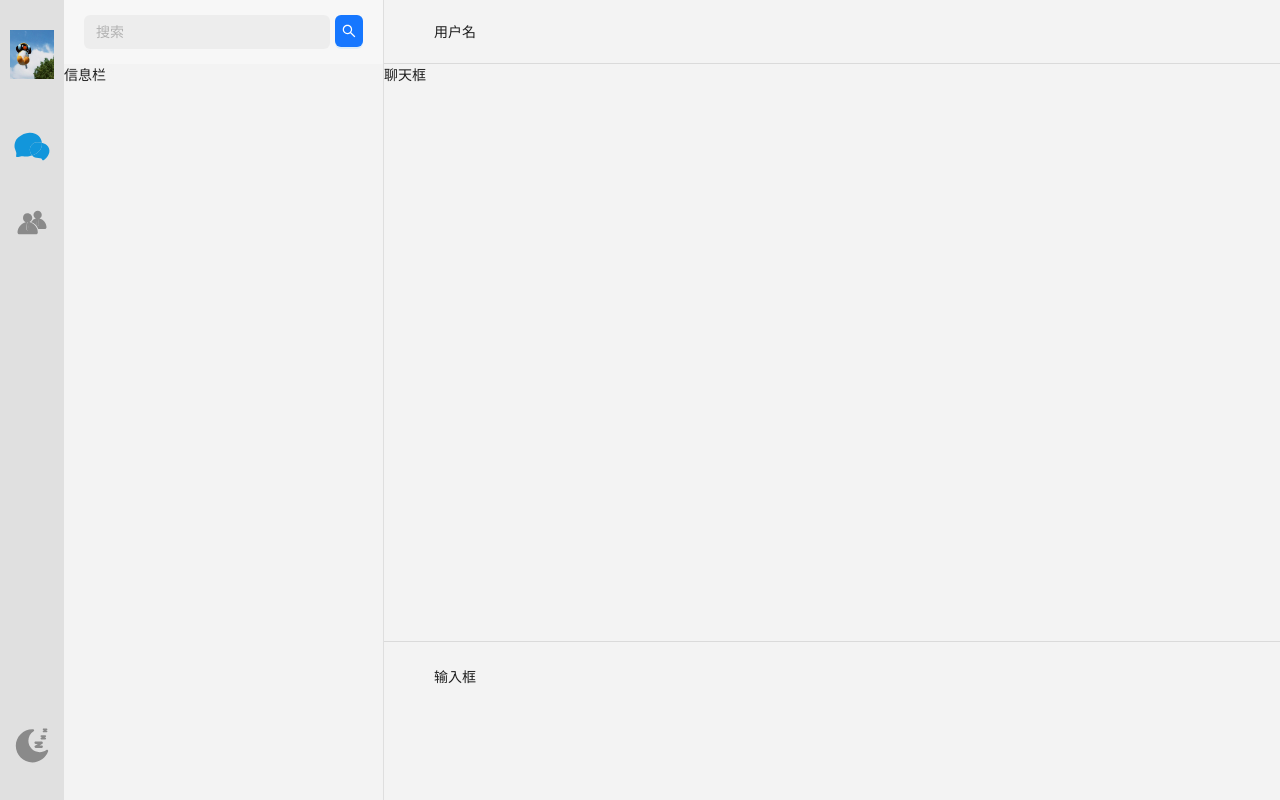
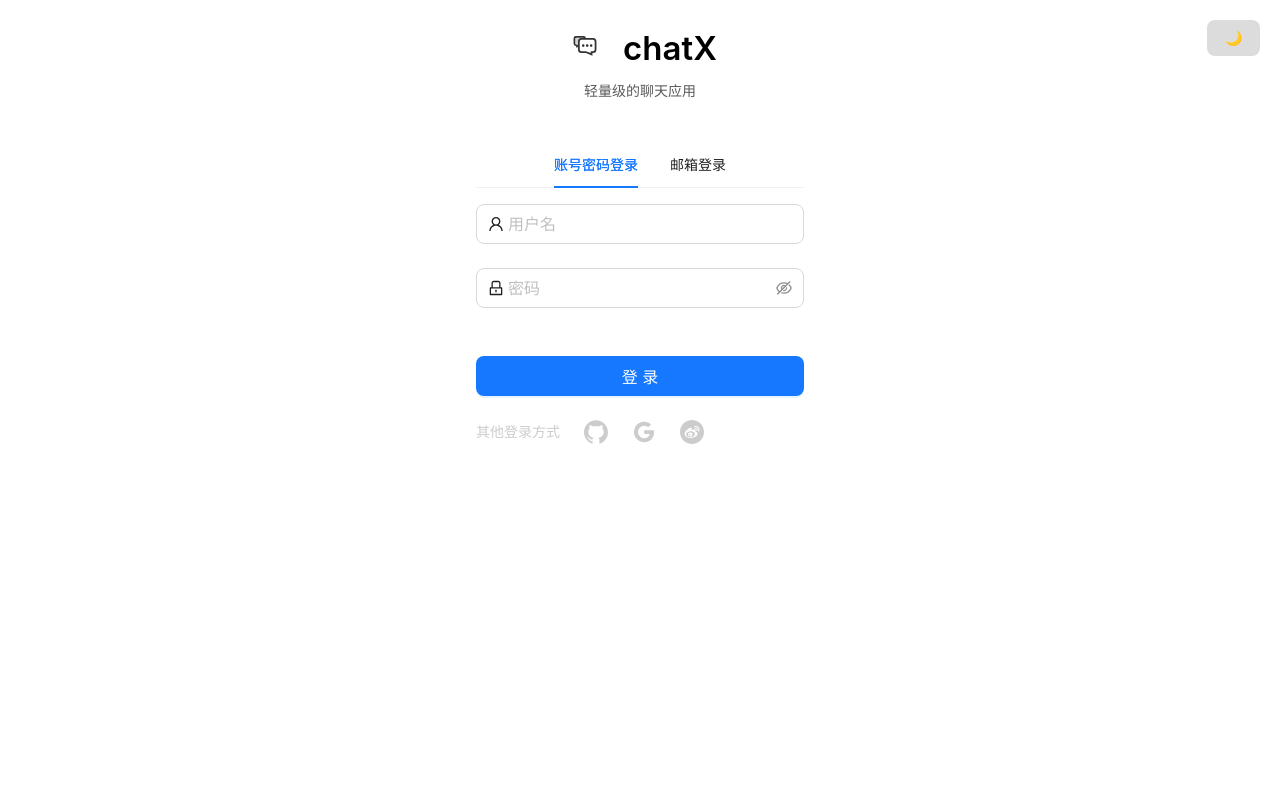
Before and after one commit to imtangx/chatX, a React (Vite) app in the folder packages/chat-fe/: page /auth/login in a window 1280 px wide. Built offline with nearby package versions, Linux system fonts and the light colour scheme.

Commit message:
feat: 使用ConfigProvider theme完善登录 & 注册页面夜间模式

```diff
--- a/packages/chat-fe/src/App.tsx
+++ b/packages/chat-fe/src/App.tsx
@@ -1,16 +1,63 @@
 import React, { useState } from 'react';
-import reactLogo from './assets/react.svg';
-import viteLogo from '/vite.svg';
+import { BrowserRouter, Routes, Route } from 'react-router-dom';
 import HomePage from './pages/HomePage';
+import LoginPage from './pages/LoginPage';
+import RegisterPage from './pages/RegisterPage';
+import { App as AntdApp, ConfigProvider, theme } from 'antd';
 import './App.css';
 
-function App() {
-  const [count, setCount] = useState(0);
+// 创建主题包装组件
+const ThemeWrapper = ({ children }: { children: React.ReactNode }) => {
+  const [isDark, setIsDark] = useState(false);
 
   return (
-    <>
-      <HomePage></HomePage>
-    </>
+    <ConfigProvider theme={{ algorithm: isDark ? theme.darkAlgorithm : theme.defaultAlgorithm }}>
+      {/* 主题切换按钮 */}
+      <button
+        onClick={() => setIsDark(!isDark)}
+        style={{
+          background: isDark ? 'rgb(50, 50, 50)' : 'rgb(220, 220, 220)',
+          position: 'fixed',
+          top: 20,
+          right: 20,
+          zIndex: 1000,
+        }}
+      >
+        {isDark ? '🌞' : '🌙'}
+      </button>
+      {children}
+    </ConfigProvider>
+  );
+};
+
+function App() {
+  return (
+    <BrowserRouter>
+      <AntdApp>
+        <Routes>
+          {/* 需要全局黑暗模式的页面 */}
+          <Route
+            path='/auth/login'
+            element={
+              <ThemeWrapper>
+                <LoginPage />
+              </ThemeWrapper>
+            }
+          />
+          <Route
+            path='/auth/register'
+            element={
+              <ThemeWrapper>
+                <RegisterPage />
+              </ThemeWrapper>
+            }
+          />
+
+          {/* 自定义黑暗模式的页面 */}
+          <Route path='/' element={<HomePage />} />
+        </Routes>
+      </AntdApp>
+    </BrowserRouter>
   );
 }
 
--- a/packages/chat-fe/src/pages/LoginPage.tsx
+++ b/packages/chat-fe/src/pages/LoginPage.tsx
@@ -14,7 +14,7 @@
   ProFormText,
   setAlpha,
 } from '@ant-design/pro-components';
-import { Space, Tabs, message, theme } from 'antd';
+import { Space, Tabs, theme, App } from 'antd';
 import type { CSSProperties } from 'react';
 import React, { useState } from 'react';
 import logoSvg from '../assets/logo.svg';
@@ -23,6 +23,7 @@
 type LoginType = 'email' | 'account';
 
 export default () => {
+  const { message } = App.useApp();
   const { token } = theme.useToken();
   const [loginType, setLoginType] = useState<LoginType>('account');
 
@@ -58,6 +59,11 @@
 
   return (
     <ProConfigProvider hashed={false}>
+      <style>{`
+        .ant-pro-form-login-title {
+          color: black;
+        }
+      `}</style>
       <div style={{ backgroundColor: token.colorBgContainer }}>
         <LoginForm
           logo={logoSvg}
@@ -65,7 +71,7 @@
           subTitle='轻量级的聊天应用'
           actions={
             <Space>
-              其他登录方式
+              <a style={{ color: 'rgb(204, 204, 204)' }}>其他登录方式</a>
               <GithubOutlined style={iconStyles} />
               <GoogleOutlined style={iconStyles} />
               <WeiboCircleOutlined style={iconStyles} />
@@ -73,11 +79,16 @@
           }
           onFinish={handleFormFinish}
         >
-          <Tabs centered activeKey={loginType} onChange={activeKey => setLoginType(activeKey as LoginType)}>
-            <Tabs.TabPane key={'account'} tab={'账号密码登录'} />
-            <Tabs.TabPane key={'email'} tab={'邮箱登录'} />
-          </Tabs>
-          {loginType === 'account' && (
+          <Tabs
+            centered
+            activeKey={loginType}
+            onChange={activeKey => setLoginType(activeKey as LoginType)}
+            items={[
+              // 使用 items 属性配置 Tab 页项
+              {
+                key: 'account',
+                label: '账号密码登录',
+                children: loginType === 'account' && ( // children 属性用于放置 Tab 页的内容
                   <>
                     <ProFormText
                       name='username'
@@ -118,8 +129,12 @@
                       ]}
                     />
                   </>
-          )}
-          {loginType === 'email' && (
+                ),
+              },
+              {
+                key: 'email',
+                label: '邮箱登录',
+                children: loginType === 'email' && ( // children 属性用于放置 Tab 页的内容
                   <>
                     <ProFormText
                       fieldProps={{
@@ -166,7 +181,10 @@
                       }}
                     />
                   </>
-          )}
+                ),
+              },
+            ]}
+          />
           <div
             style={{
               marginBlockEnd: 24,
--- a/packages/chat-fe/src/pages/RegisterPage.tsx
+++ b/packages/chat-fe/src/pages/RegisterPage.tsx
@@ -7,13 +7,14 @@
   ProFormText,
   setAlpha,
 } from '@ant-design/pro-components';
-import { Space, Tabs, message, theme, Form } from 'antd';
+import { Space, Tabs, theme, Form, App } from 'antd';
 import type { CSSProperties } from 'react';
 import React, { useState } from 'react';
 import logoSvg from '../assets/logo.svg';
 import axios from 'axios';
 
 export default () => {
+  const { message } = App.useApp();
   const { token } = theme.useToken();
 
   const iconStyles: CSSProperties = {
@@ -44,6 +45,11 @@
 
   return (
     <ProConfigProvider hashed={false}>
+      <style>{`
+        .ant-pro-form-login-title {
+          color: black;
+        }
+      `}</style>
       <div style={{ backgroundColor: token.colorBgContainer }}>
         <LoginForm
           logo={logoSvg}
@@ -56,9 +62,15 @@
             },
           }}
         >
-          <Tabs centered>
-            <Tabs.TabPane key={'account'} tab={'注册新账户'} />
-          </Tabs>
+          <Tabs
+            centered
+            items={[
+              // 使用 items 属性配置 Tab 页项
+              {
+                key: 'account',
+                label: '注册新账户',
+                // children 属性用于放置 Tab 页的内容
+                children: (
                   <>
                     <ProFormText
                       name='username'
@@ -123,6 +135,10 @@
                       ]}
                     />
                   </>
+                ),
+              },
+            ]}
+          />
           <div
             style={{
               marginBlockEnd: 24,
```
Lines whose indentation alone changed are shown as unchanged.
